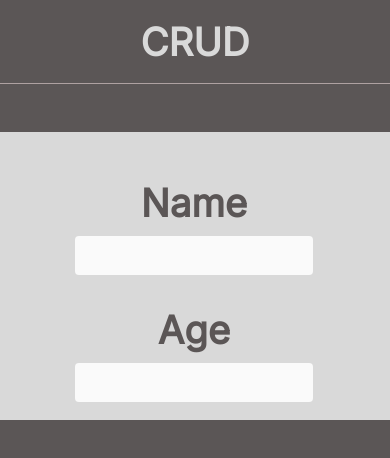
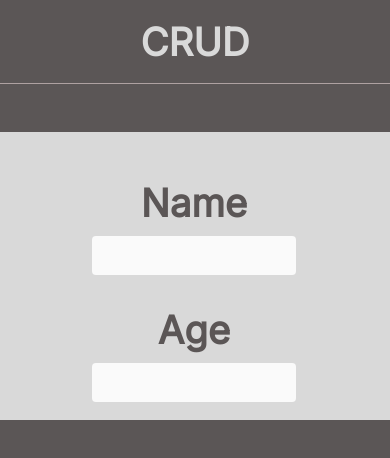
Before and after one commit to akashmore1/React-Concepts-Everything, a React (Create React App) app in the folder 01-Basics_Of_React_Revise/: page / in a window 390 px wide. Shown: the top 458 px of the page. Built offline with nearby package versions, Linux system fonts and the light colour scheme.

Commit message:
Final responsive touch

```diff
--- a/01-Basics_Of_React_Revise/src/components/ui/Form.css
+++ b/01-Basics_Of_React_Revise/src/components/ui/Form.css
@@ -27,6 +27,19 @@ form input {
   color: #5b5656;
   font-weight: bold;
   padding-left: 1rem;
+}
+
+@media (max-width: 600px) {
+  form input {
+    background: #fafafa;
+    border: none;
+    border-radius: 4px;
+    width: 60%;
+    font-size: 2rem;
+    color: #5b5656;
+    font-weight: bold;
+    padding-left: 1rem;
+  }
 }
 
 @media (max-width: 430px) {
```
